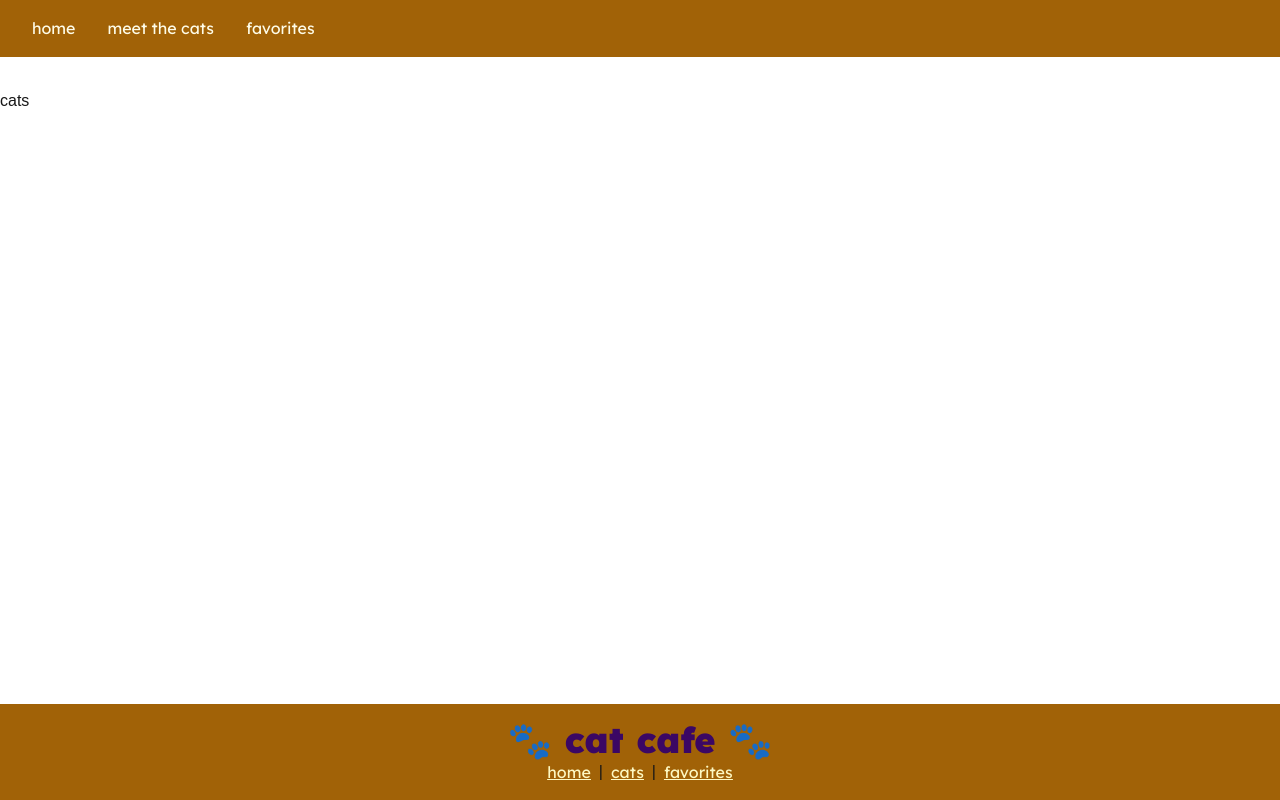
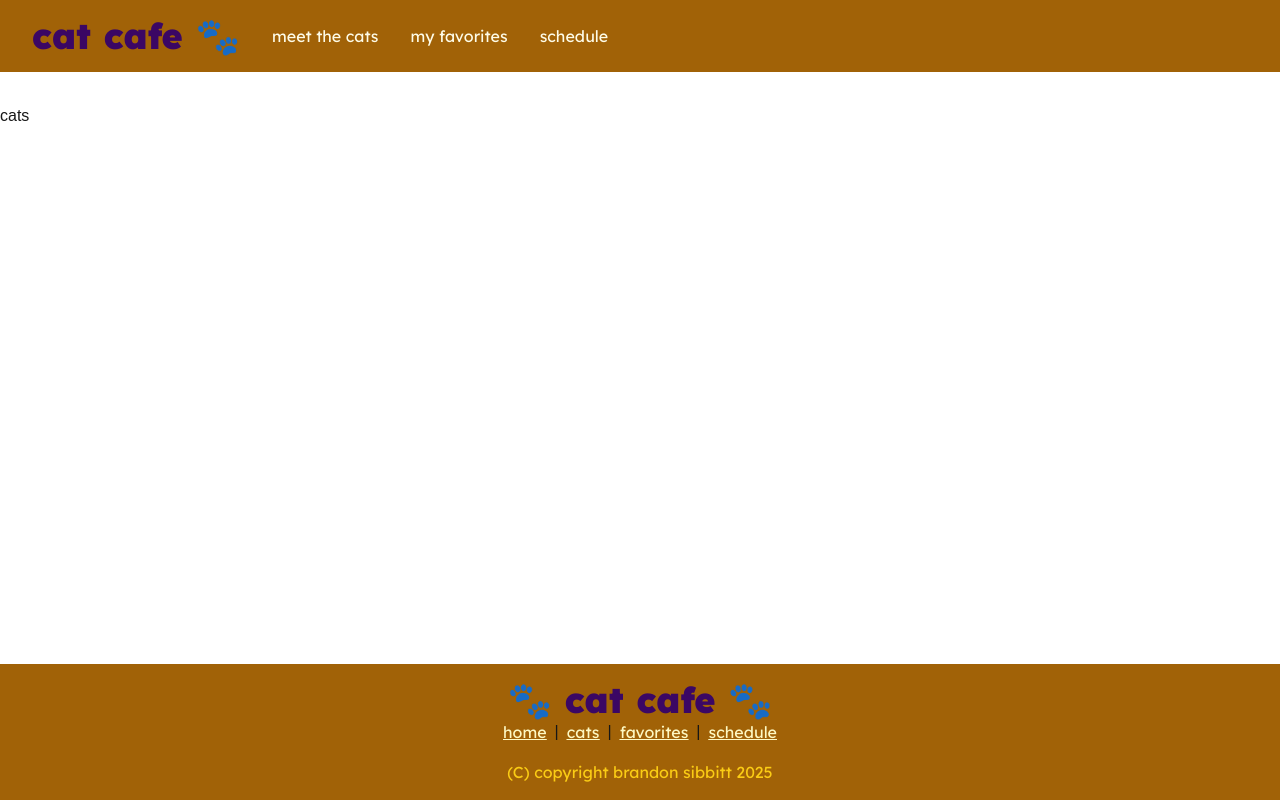
Before and after one commit to bsibb22/cat-site, a Next.js app in the folder cat-site/: page / in a window 1280 px wide. Built offline with nearby package versions, Linux system fonts and the light colour scheme.

Commit message:
Improved header styling, added copyright notice

```diff
--- a/cat-site/src/app/layout.tsx
+++ b/cat-site/src/app/layout.tsx
@@ -22,7 +22,8 @@ async function Footer() {
   const footerLinks = [
     <Link href="/">home</Link>,
     <Link href="/cats">cats</Link>,
-    <Link href="/favorites">favorites</Link>
+    <Link href="/favorites">favorites</Link>,
+    <Link href="/schedule">schedule</Link>
   ];
   return (
     <div className="mt-8 bg-yellow-700 py-4 flex flex-col">
@@ -36,6 +37,24 @@ async function Footer() {
           }
         </ul>
       </div>
+      <p className="font-Lexend text-yellow-400 text-center mt-4">
+        (C) copyright brandon sibbitt 2025
+      </p>
+    </div>
+  )
+}
+
+function Header() {
+  return (
+    <div className="flex justify-start bg-yellow-700 py-4 w-full mb-8 items-center">
+      <h1 className="font-Lexend font-black text-4xl text-purple-950 ml-8">cat cafe 🐾</h1>
+      <nav>
+        <div className="space-x-8 mx-8">
+          <Link href="/cats" className="text-yellow-50 hover:text-yellow-200 font-Lexend">meet the cats</Link>
+          <Link href="/favorites" className="text-yellow-50 hover:text-yellow-200 font-Lexend">my favorites</Link>
+          <Link href="/schedule" className="text-yellow-50 hover:text-yellow-200 font-Lexend">schedule</Link>
+        </div>
+      </nav>
     </div>
   )
 }
@@ -51,13 +70,7 @@ export default async function RootLayout({ children }: Readonly<{ children: Reac
       <body
         className={`${geistSans.variable} ${geistMono.variable} antialiased flex flex-col min-h-screen`}
       >
-        <nav className="bg-yellow-700 py-4 w-full mb-8 flex justify-start">
-          <div className="space-x-8 mx-8">
-            <Link href="/" className="text-yellow-50 hover:text-yellow-200 font-Lexend">home</Link>
-            <Link href="/cats" className="text-yellow-50 hover:text-yellow-200 font-Lexend">meet the cats</Link>
-            <Link href="/favorites" className="text-yellow-50 hover:text-yellow-200 font-Lexend">favorites</Link>
-          </div>
-        </nav>
+        <Header />
         <main className="flex-grow">
           {children}
         </main>
```
